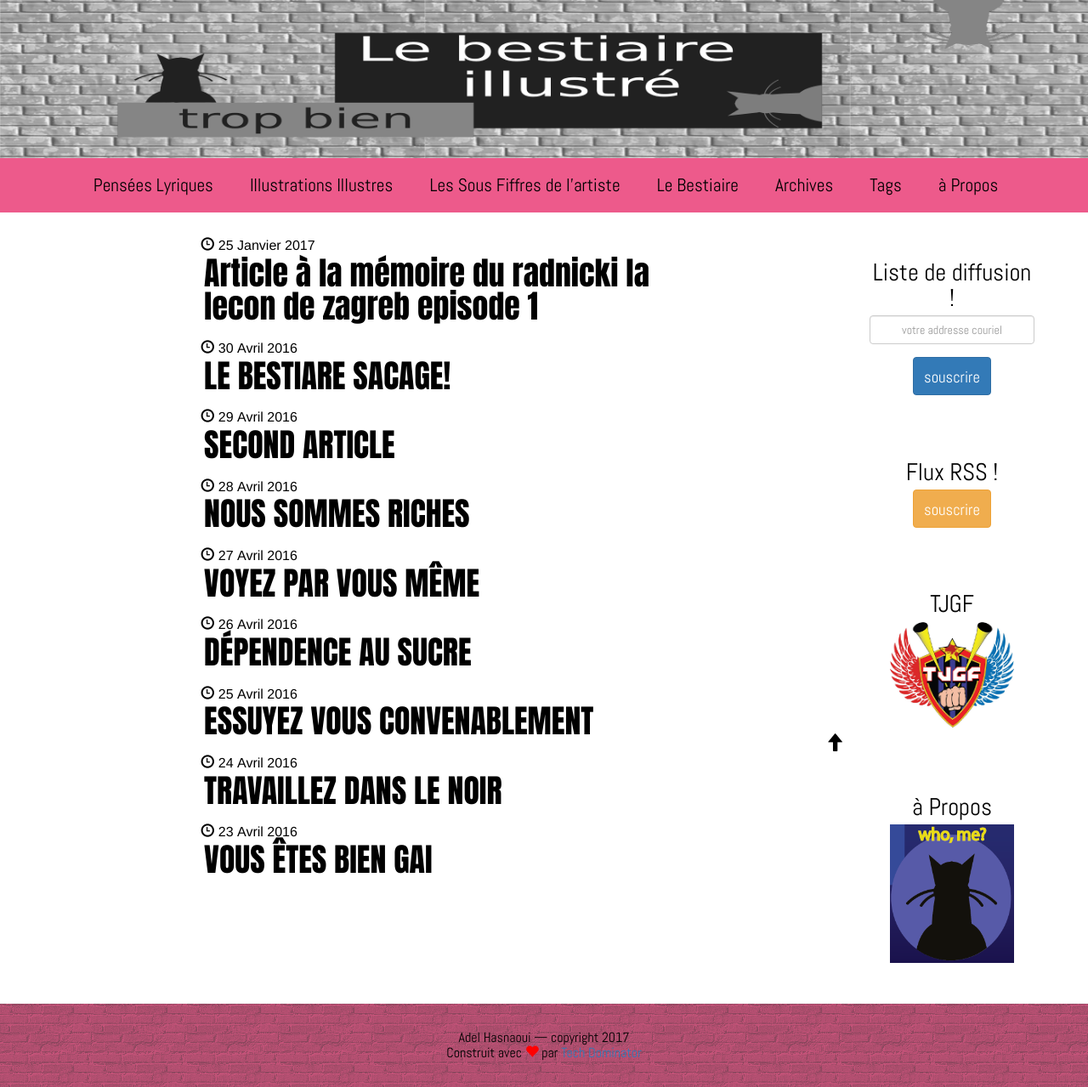
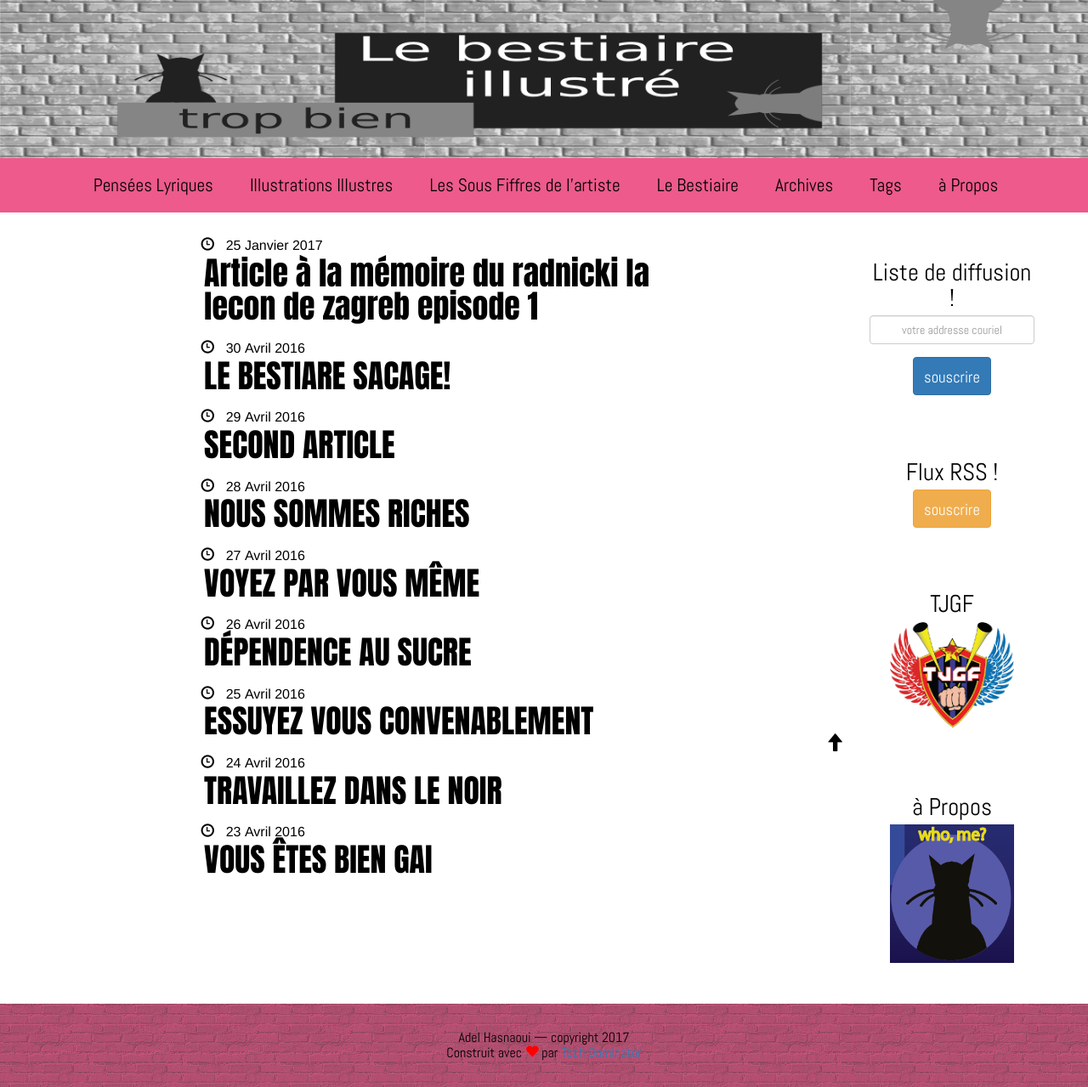
Before and after one commit to LeBestiaireIllustre/bestiaire_reborn, a Jekyll site: the page built from archives/index.html, in a window 1280 px wide. Shown: the whole page at 85% size. Built offline with Jekyll 4.4.1, drawn with Linux system fonts in a browser that asks for light colours.

Commit message:
small spacing tweak

```diff
--- a/_includes/date_part.html
+++ b/_includes/date_part.html
@@ -1,5 +1,5 @@
 {% assign date_arg = include.date_arg %}
-<span class="glyphicon glyphicon-time"></span>
+<span class="glyphicon glyphicon-time"></span>&nbsp;&nbsp;
 <time class="article-date" datetime="{{ date_arg | date_to_xmlschema }}" itemprop="datePublished">
           {{ date_arg | date: "%d-%m-%Y" | to_french_date }}
 </time>
--- a/_plugins/_minify_plugin.rb
+++ b/_plugins/_minify_plugin.rb
@@ -4,7 +4,7 @@ module Jekyll
         def self.minify_html(site)
             html_paths = Dir.glob('_site/**/*.html')
             contents = html_paths.map {|p| IO.read(p)}
-            contents.map! {|c| HtmlMinifier.minify(c, :collapseWhitespace => true, :collapseInlineTagWhitespace => true, :conservativeCollapse => true, :removeComments => true)}
+            contents.map! {|c| HtmlMinifier.minify(c, :collapseWhitespace => true, :conservativeCollapse => true, :removeComments => true)}
             for i in (0...html_paths.count)
                 IO.write(html_paths[i], contents[i])
             end
```
